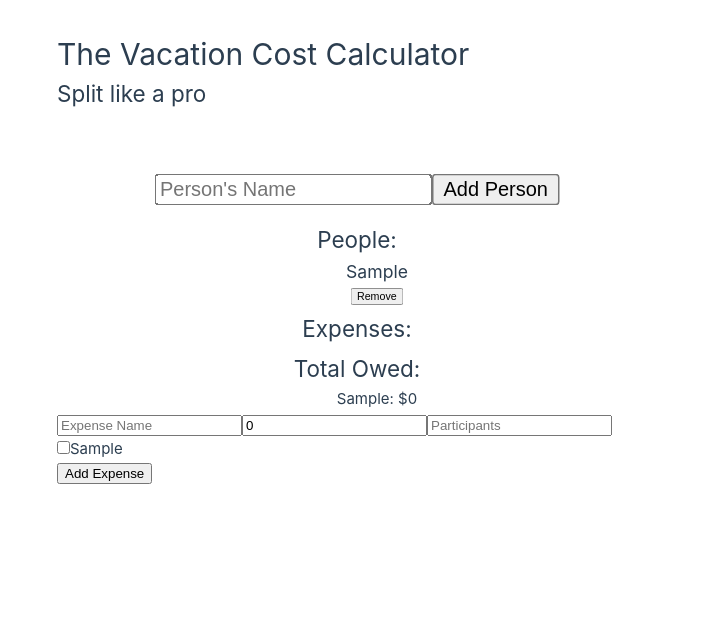
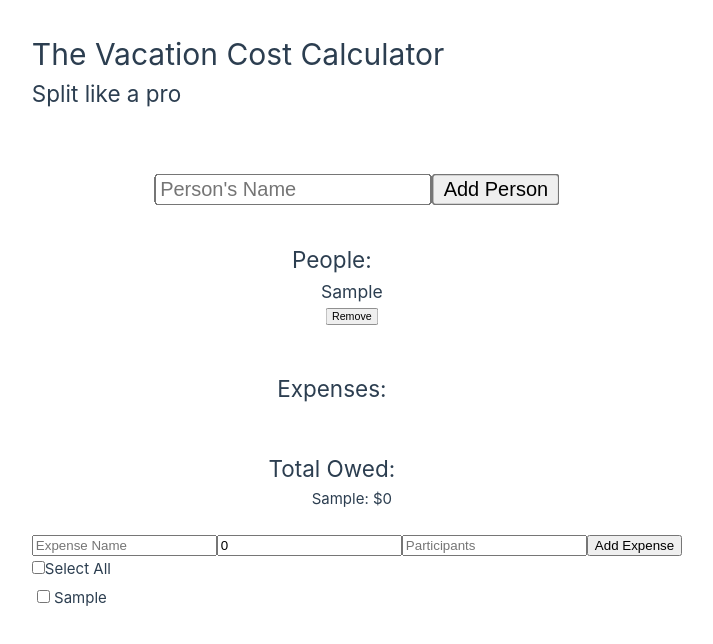
Before and after one commit to mwrowan89/Cost-Calculator, a Vue app: page / in a window 1280 px wide. Both pictures are taken after typing "Sample" into the empty fields and a click on the button "Add Person". Shown: the top 644 px of the page, without its empty margins (283-996 px from the left). Built offline with nearby package versions, Linux system fonts and the light colour scheme.

Commit message:
Added Select all fucntion to checkboxes

```diff
--- a/src/components/ExpenseInput.vue
+++ b/src/components/ExpenseInput.vue
@@ -3,11 +3,17 @@
     <input v-model="expenseName" type="text" placeholder="Expense Name">
     <input v-model.number="amount" type="number" placeholder="Amount">
     <input v-model="participantsInput" type="text" placeholder="Participants">
-    <div v-for="person in people" :key="person">
-      <input type="checkbox" :id="person" :value="person" v-model="selectedParticipants">
-      <label :for="person">{{ person }}</label>
+    <button @click="addExpense">Add Expense</button>
+    <br>
+    <div class="selectAll">
+      <input type="checkbox" v-model="selectAll" @change="toggleSelectAll">
+    <label>Select All</label>
     </div>
-    <button @click="addExpense">Add Expense</button>
+    <div class="checkbox" v-for="person in people" :key="person">
+      <input  type="checkbox" :id="person" :value="person" v-model="selectedParticipants">
+      <label :for="person"> {{ " " + person }}</label>
+    </div>
+    <br>
   </div>
 </template>
 
@@ -16,6 +22,7 @@ export default {
   props: ['people'],
   data() {
     return {
+      selectAll: false,
       expenseName: '',
       amount: 0,
       participantsInput: '',
@@ -36,8 +43,27 @@ export default {
       this.expenseName = '';
       this.amount = 0;
       this.participantsInput = '';
+    },
+    toggleSelectAll() {
+      if (this.selectAll) {
+        this.selectedParticipants = this.people;
+      } else {
+        this.selectedParticipants = [];
+      }
     }
 
   }
 }
 </script>
+
+<style scoped>
+.checkbox {
+
+  display: inline-block;
+  flex-direction: column;
+  justify-content: center;
+  flex-wrap: wrap;
+  margin: 5px;
+
+}
+</style>
--- a/src/components/PersonList.vue
+++ b/src/components/PersonList.vue
@@ -24,7 +24,6 @@ export default {
 <style scoped>
 .people-input {
   display: flex;
-  width: 75vw;
 }
 
 .list {
--- a/src/views/CostCalculatorView.vue
+++ b/src/views/CostCalculatorView.vue
@@ -93,11 +93,7 @@ export default {
   border: 2px solid white;
   max-width: 75vw;
   width: 75vh;
-}
-
-.people {
-  width: 75vh;
-  max-width: 60vw;
+  padding: 20px;
 }
 
 .total-owed-li {
```
